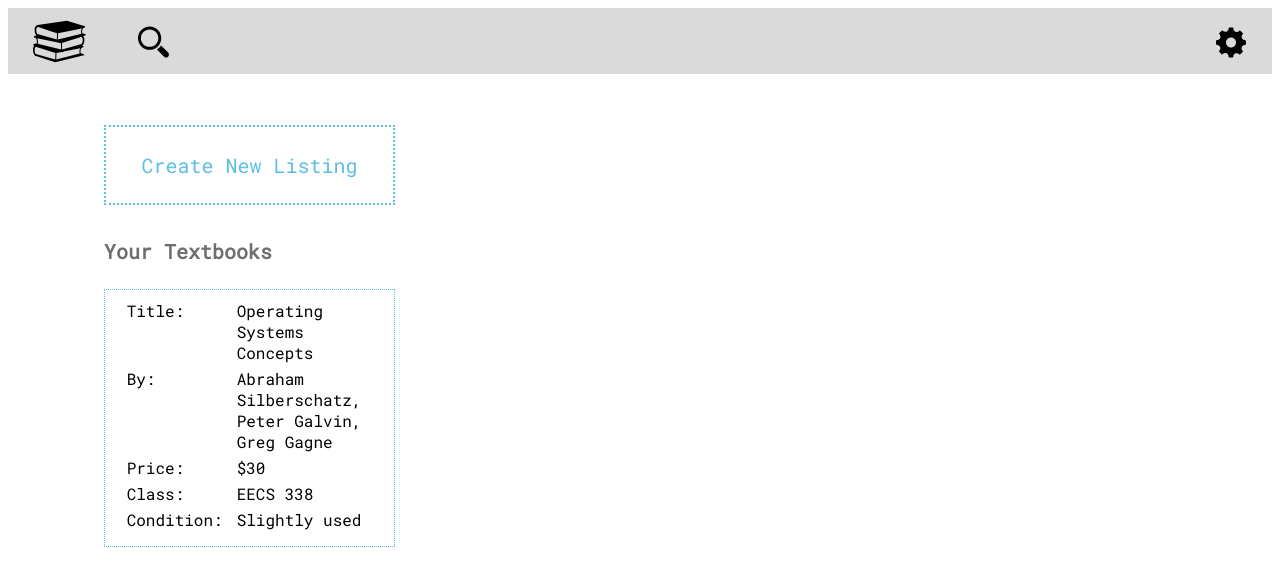
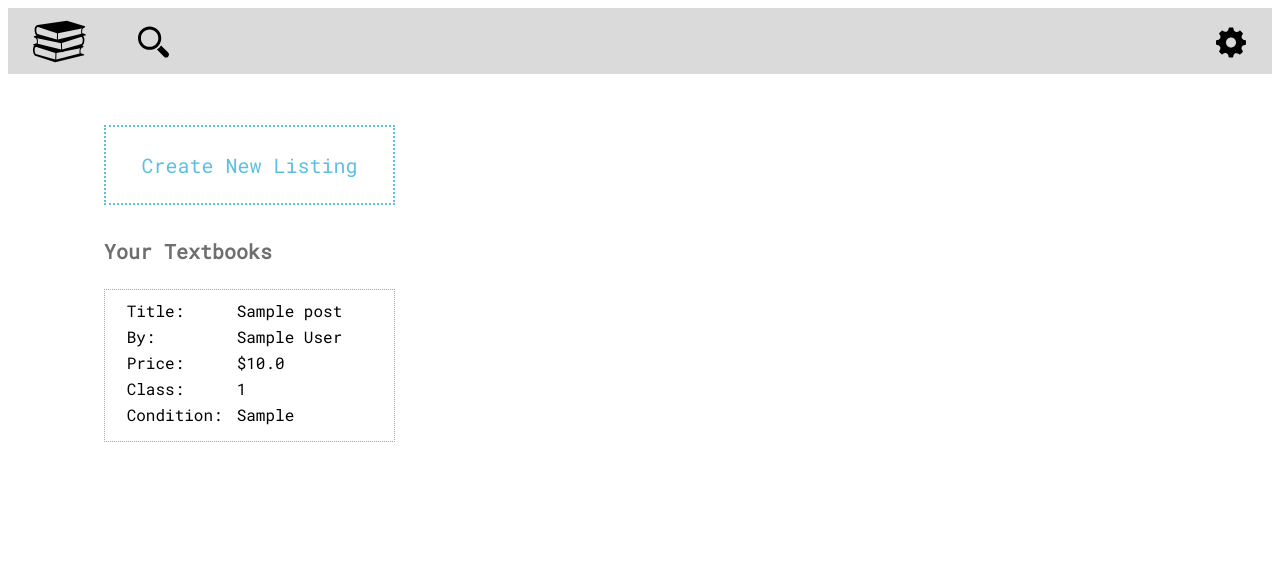
Before and after one commit to sabsterette/texchange, a Flask app: page /home in a window 1280 px wide. Shown: the top 586 px of the page. Run offline with Flask 2, Linux system fonts and the light colour scheme; a user stored in the database is signed in; tables that the repository leaves empty hold one stand-in row (values such as "Sample post").

Commit message:
Update home.html

```diff
--- a/flaskblog/templates/home.html
+++ b/flaskblog/templates/home.html
@@ -38,49 +38,51 @@
     <div class="success">
         {% with messages = get_flashed_messages() %}
         {% if messages %}
-        <ul class="flashes">
+        <ol class="flashes">
             {% for message in messages %}
             <li class="flashes">{{ message }}</li>
             {% endfor %}
-        </ul>
+        </ol>
         {% endif %}
         {% endwith %}
     </div>
 
     <div class="createNew" href="/create"> <span><a href="/create">Create New Listing</a></span> </div>
     <h3>Your Textbooks</h3>
+    {% for post in posts %}
     <div class="textbook-1">
         <div class="title">
             Title:
         </div>
         <div class="title-name">
-            Operating Systems Concepts
+            {{ post.title }}
         </div>
         <div class="author">
             By:
         </div>
         <div class="author-name">
-            Abraham Silberschatz, Peter Galvin, Greg Gagne
+            {{ post.authors }}
         </div>
         <div class="price">
             Price:
         </div>
         <div class="price-name">
-            $30
+            ${{ post.price }}
         </div>
         <div class="class">
             Class:
         </div>
         <div class="class-name">
-            EECS 338
+            {{ post.class_id }}
         </div>
         <div class="condition">
             Condition:
         </div>
         <div class="condition-name">
-            Slightly used
+            {{ post.quality }}
         </div>
     </div>
+    {% endfor %}
 </body>
 
 </html>
```
